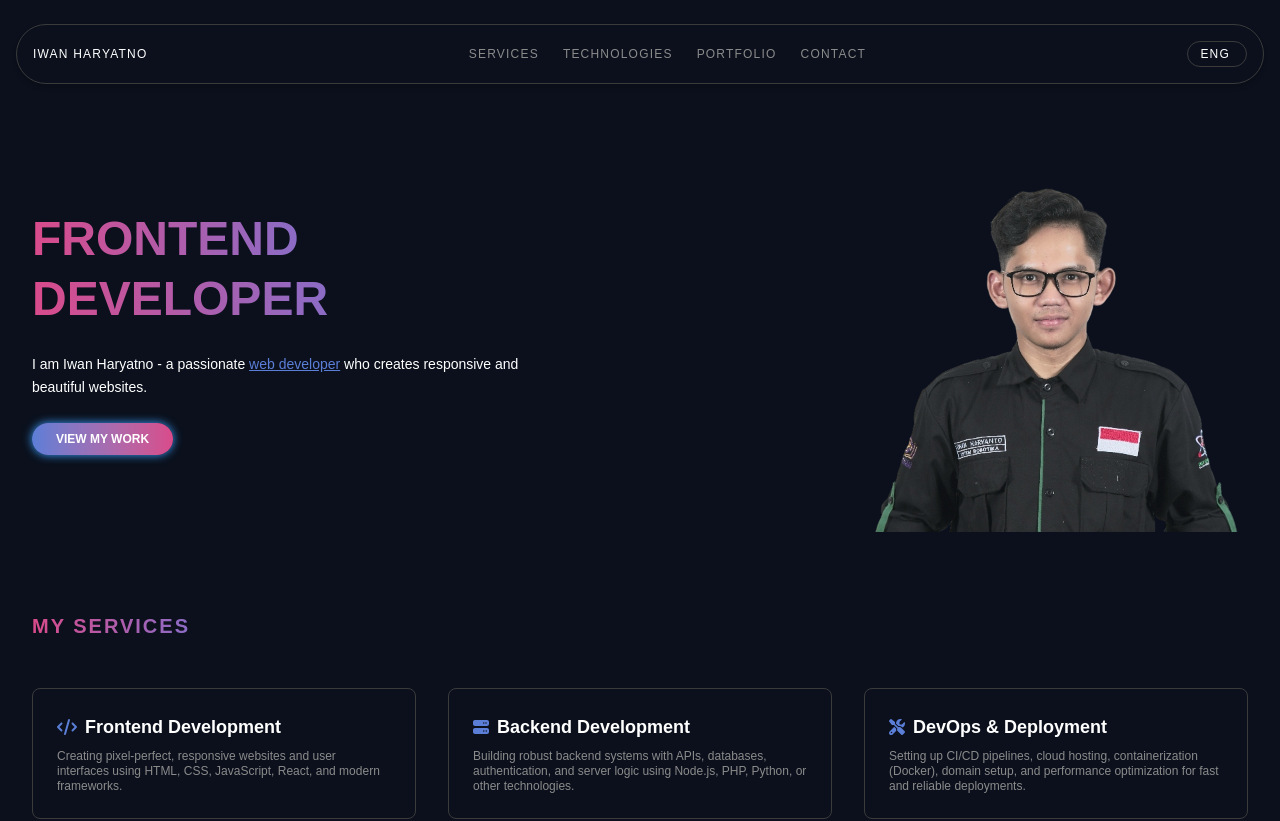
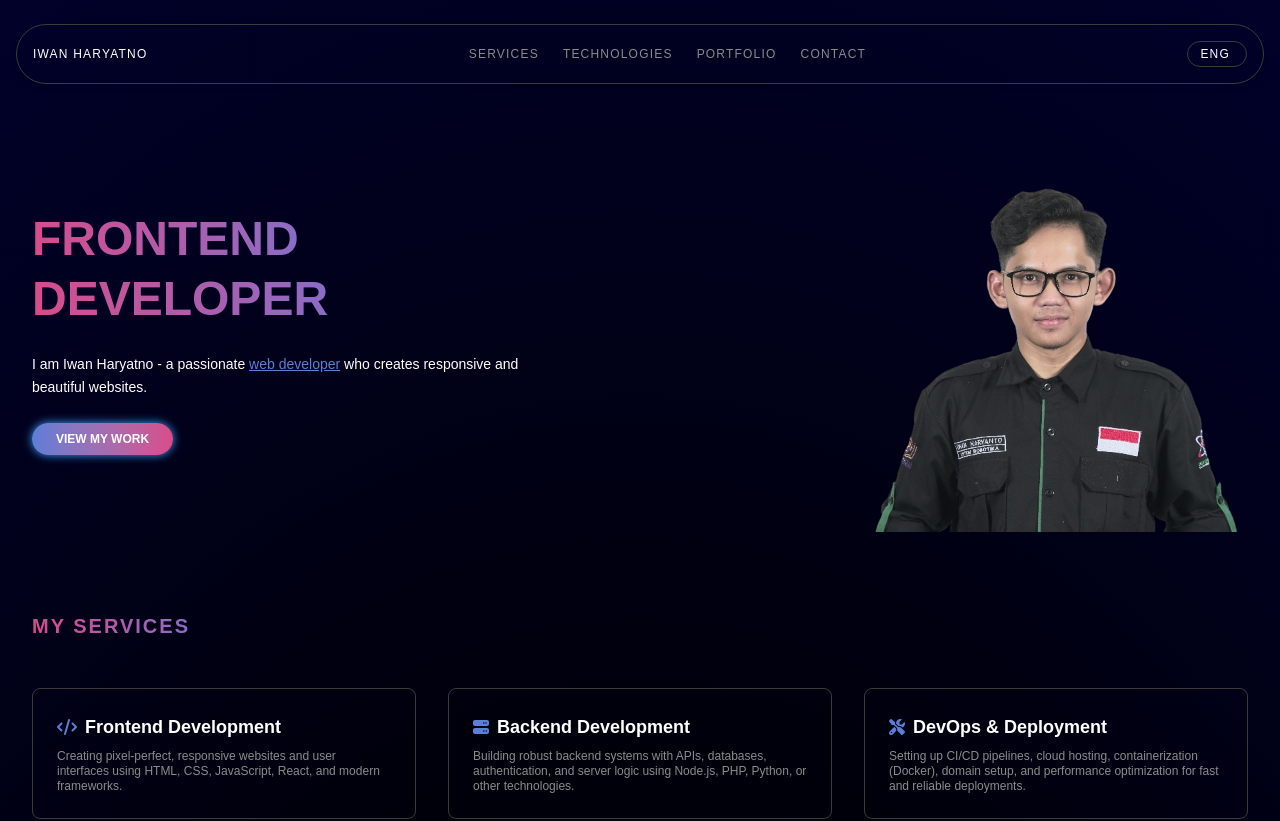
Before and after one commit to iwanharyatno/iwanportfolio, a React (Vite) app: page / in a window 1280 px wide. Shown: the top 821 px of the page. Built offline with nearby package versions, Linux system fonts and the light colour scheme.

Commit message:
add: azure depth background

```diff
--- a/src/App.jsx
+++ b/src/App.jsx
@@ -8,7 +8,15 @@ import Footer from './components/Footer';
 
 function App() {
     return (
-        <div className="bg-[#0B101C] text-white pt-6 px-4">
+        <div className="min-h-screen w-full relative">
+            {/* Azure Depths */}
+            <div
+                className="absolute inset-0 -z-10"
+                style={{
+                    background: "radial-gradient(125% 125% at 50% 100%, #000000 40%, #010133 100%)",
+                }}
+            />
+            <div className='text-white pt-6 px-4'>
                 <Navbar />
                 <Hero />
                 <Services />
@@ -17,6 +25,7 @@ function App() {
                 <Contact />
                 <Footer />
             </div>
+        </div>
     );
 }
 
```
Lines whose indentation alone changed are shown as unchanged.
